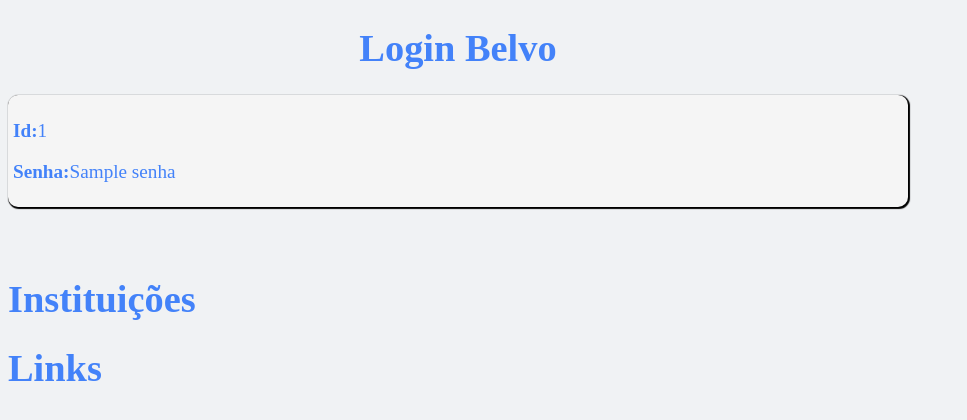
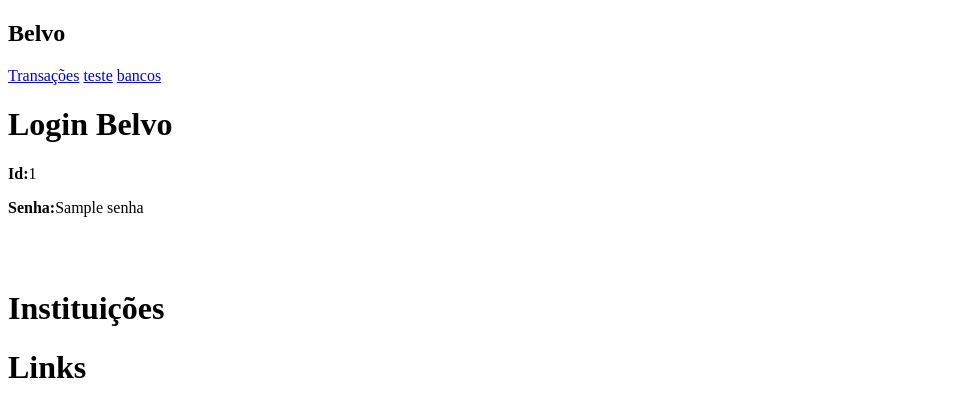
Before and after one commit to BrenoRobertDiogo/project-sandstorm, a Flask app: template templates/link.html in a window 1280 px wide. Shown: the top 420 px of the page, without its empty margins (0-967 px from the left). Run offline with Flask 2, Linux system fonts and the light colour scheme; the template is opened without the code that fills it: most values are stand-ins (such as "Sample title", 1, 10 or a date in 2020).

Commit message:
Update link.html

```diff
--- a/templates/link.html
+++ b/templates/link.html
@@ -5,12 +5,23 @@
         <meta name="viewport" content="width=device-width, initial-scale=1.0">
         <title>Link</title>
         {% block css %}
-        <link rel="stylesheet" type="text/css" href="./css/bordas.css">
         {% endblock %}
 
     </head>
 
     <body>
+        <header>
+	        <div class="logo">
+	            <h2 id="h2-config"><span id="vermelho"> Be</span>lvo</h2>
+	        </div>
+	        <div class="links-cabecalho">
+	            <a href="#" class="links">Transações</a>
+	            <a href="#" class="links">teste</a>
+	            <a href="#" class="links">bancos</a>
+	        </div>
+
+		</header>
+
         <h1 class="centralizar">Login Belvo</h1>
 
         <div class="borda">
```
